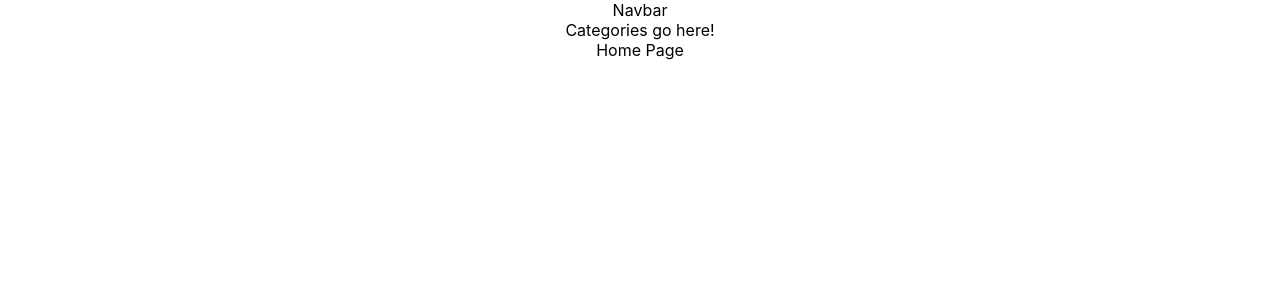
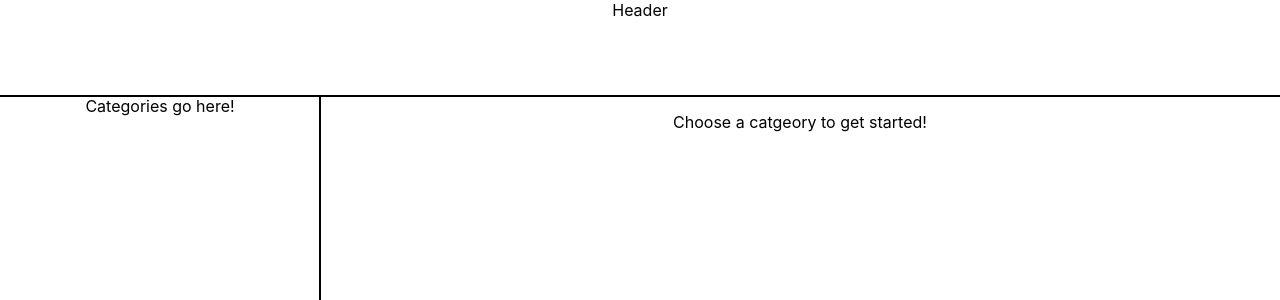
Before and after one commit to wongco/flipwat-react, a React (Create React App) app: page / in a window 1280 px wide. Shown: the top 300 px of the page. Built offline with nearby package versions, Linux system fonts and the light colour scheme.

Commit message:
update class structure

```diff
--- a/src/App.css
+++ b/src/App.css
@@ -1,33 +1,29 @@
 .App {
+  display: flex;
+  flex-direction: column;
   text-align: center;
-}
-/*
-.App-logo {
-  animation: App-logo-spin infinite 20s linear;
-  height: 40vmin;
-  pointer-events: none;
+  height: 100vh;
+  width: 100vw;
 }
 
-.App-header {
-  background-color: #282c34;
-  min-height: 100vh;
-  display: flex;
-  flex-direction: column;
-  align-items: center;
-  justify-content: center;
-  font-size: calc(10px + 2vmin);
-  color: white;
+.App-Header {
+  height: 6em;
+  width: 100%;
+  outline: 1px solid black;
 }
 
-.App-link {
-  color: #61dafb;
+.App-Content {
+  display: flex;
+  flex: 1 1 auto;
+  flex-direction: row;
 }
 
-@keyframes App-logo-spin {
-  from {
-    transform: rotate(0deg);
-  }
-  to {
-    transform: rotate(360deg);
-  }
-} */
+.App-Content--CategoryList {
+  width: 20em;
+  outline: 1px solid black;
+}
+
+.App-Content--Main {
+  flex: 1 1 0;
+  outline: 1px solid black;
+}
--- a/src/App.tsx
+++ b/src/App.tsx
@@ -1,27 +1,24 @@
 import React, { Component } from 'react';
-import { Route, Switch } from 'react-router-dom';
 import './App.css';
-import NavBar from './Containers/NavBar';
+import Header from './Containers/Header';
 import CategoryList from './Containers/CategoryList';
+import Routes from './Routes';
 
 class App extends Component {
   public render(): React.ReactNode {
     return (
       <div className="App">
-        <NavBar />
-        <CategoryList />
-        <Switch>
-          <Route exact path="/" render={(): React.ReactNode => <div>Home Page</div>} />
-          <Route
-            exact
-            path="/category/:id"
-            render={(props): React.ReactNode => {
-              const { id } = props.match.params;
-              return <div>{`Category Number ID: ${id}`}</div>;
-            }}
-          />
-          <Route render={(): React.ReactNode => <div>404 - Nothing to see here.</div>} />
-        </Switch>
+        <div className="App-Header">
+          <Header />
+        </div>
+        <div className="App-Content">
+          <div className="App-Content--CategoryList">
+            <CategoryList />
+          </div>
+          <div className="App-Content--Main">
+            <Routes />
+          </div>
+        </div>
       </div>
     );
   }
--- /dev/null
+++ b/src/Components/HomePage/index.tsx
@@ -0,0 +1,9 @@
+import React, { PureComponent } from 'react';
+
+class HomePage extends PureComponent {
+  public render(): React.ReactNode {
+    return <p>Choose a catgeory to get started!</p>;
+  }
+}
+
+export default HomePage;
--- a/src/Containers/NavBar/index.tsx
+++ b/src/Containers/Header/index.tsx
@@ -1,9 +1,9 @@
 import React, { Component } from 'react';
 
-class NavBar extends Component {
+class Header extends Component {
   public render(): React.ReactNode {
-    return <div>Navbar</div>;
+    return <div>Header</div>;
   }
 }
 
-export default NavBar;
+export default Header;
--- /dev/null
+++ b/src/Routes.tsx
@@ -0,0 +1,34 @@
+import React, { Component } from 'react';
+import { Route, Switch, Redirect } from 'react-router-dom';
+import HomePage from './Components/HomePage';
+
+class Routes extends Component {
+  public render(): React.ReactNode {
+    return (
+      <Switch>
+        <Route exact path="/" render={(): React.ReactNode => <HomePage />} />
+        <Route
+          exact
+          path="/category/:id"
+          render={(props): React.ReactNode => <div>Category {props.match.params.id} Info</div>}
+        />
+        <Route
+          exact
+          path="/category/:id/:cardId"
+          render={(props): React.ReactNode => {
+            const { id, cardId } = props.match.params;
+            return (
+              <div>
+                <div>Category Number ID: {id}</div>
+                <div>CardID: {cardId}</div>
+              </div>
+            );
+          }}
+        />
+        <Redirect to="/" />
+      </Switch>
+    );
+  }
+}
+
+export default Routes;
```
Also changed, not shown: src/Containers/QuestionView/index.tsx (+17 -2 lines), src/logo.svg (deleted).
